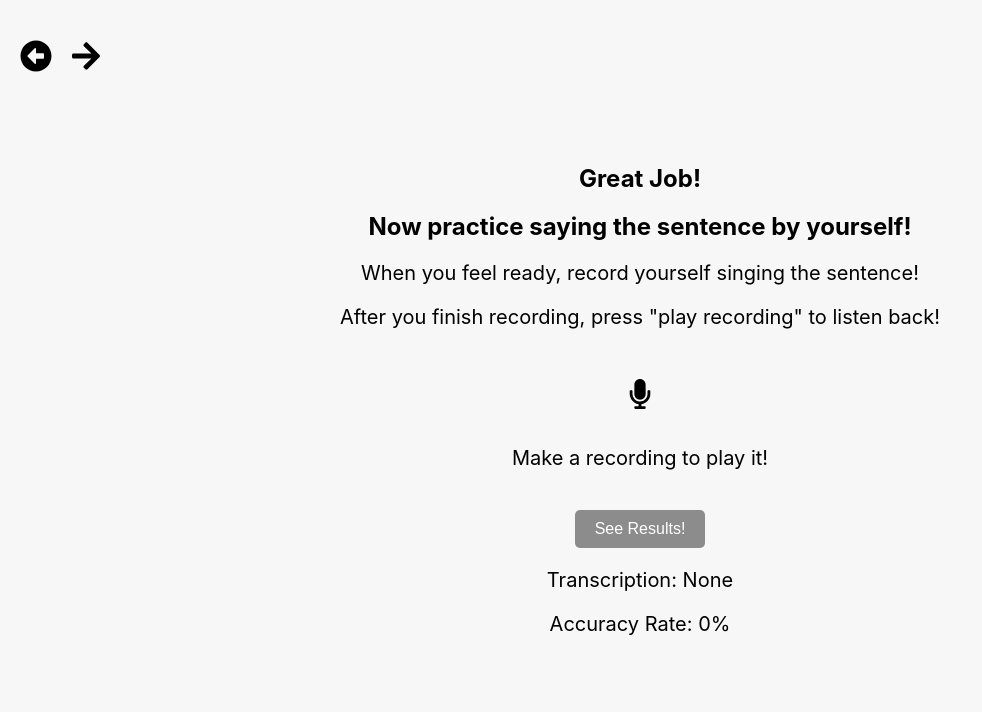
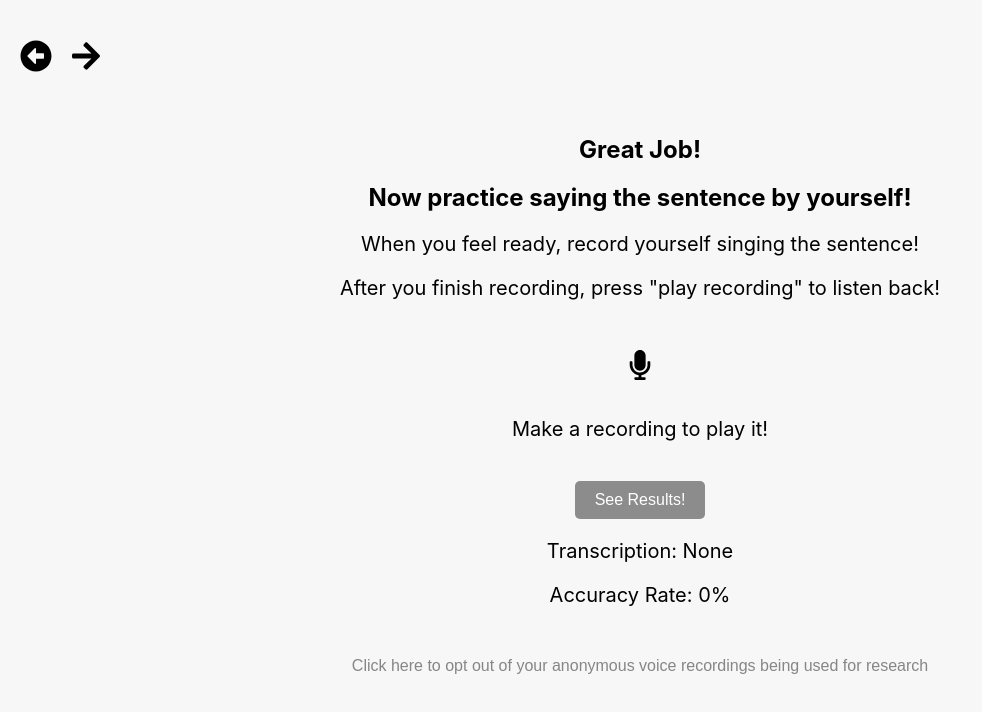
Before and after one commit to clairedraeger/mitproject, a React (Create React App) app in the folder my-app/: page /good-morning-7 in a window 1280 px wide. Shown: the top 712 px of the page, without its empty margins (0-982 px from the left). Built offline with nearby package versions, Linux system fonts and the light colour scheme.

Commit message:
Adding opt out

```diff
--- a/my-app/src/App.css
+++ b/my-app/src/App.css
@@ -77,6 +77,14 @@ button:hover {
   transform: scale(1.1);
   background: none;
 }
+.optButton {
+  border-radius: 0px;
+  background: none;
+  color: #868686;
+}
+.optButton:hover {
+  background: none;
+}
 .microPhone {
   font-size: 30px;
   background: none;
--- a/my-app/src/components/good_morning/GoodMorning7.jsx
+++ b/my-app/src/components/good_morning/GoodMorning7.jsx
@@ -15,6 +15,8 @@ const GoodMorning7 = () => {
   const [accuracyRate, setAccuracyRate] = useState([0]);
   // waiting for transcription results
   const [isLoading, setIsLoading] = useState(false);
+  // Upload to S3 permission
+  const [hasPermission, setPermission] = useState(true);
 
   const mediaRecorderRef = useRef(null);
   const micRef = useRef(null);
@@ -135,8 +137,15 @@ const GoodMorning7 = () => {
   };
 
   const handleNext = async () => {
-    await uploadRecording();
+    console.log(hasPermission);
+    if (hasPermission) {
+      await uploadRecording();
+    }
     navigate('/good-morning-done');
+  };
+
+  const handleUpload = () => {
+    setPermission(false);
   };
 
   // Call both S3 and transcription on button click
@@ -179,6 +188,10 @@ const handleSeeResults = async () => {
         <p></p>
         {transcription && <p>Transcription: {transcription}</p>}
         {accuracyRate && <p>Accuracy Rate: {accuracyRate}%</p>}
+        <p></p>
+        <button className="optButton" onClick={handleUpload}>
+          Click here to opt out of your anonymous voice recordings being used for research
+        </button>
         <button
           className="nextButton"
           onClick={handleNext}
```
